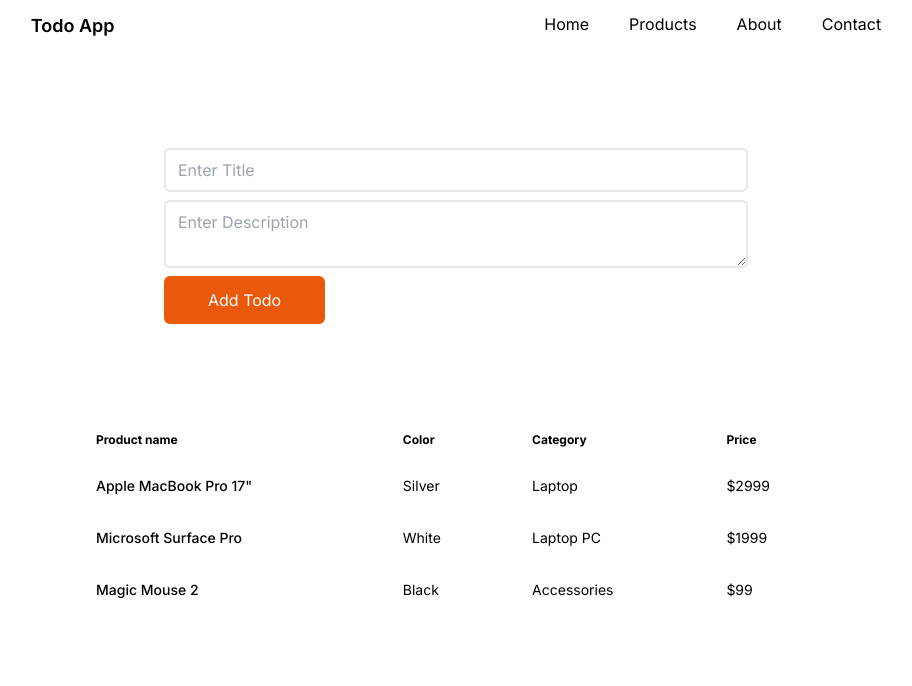
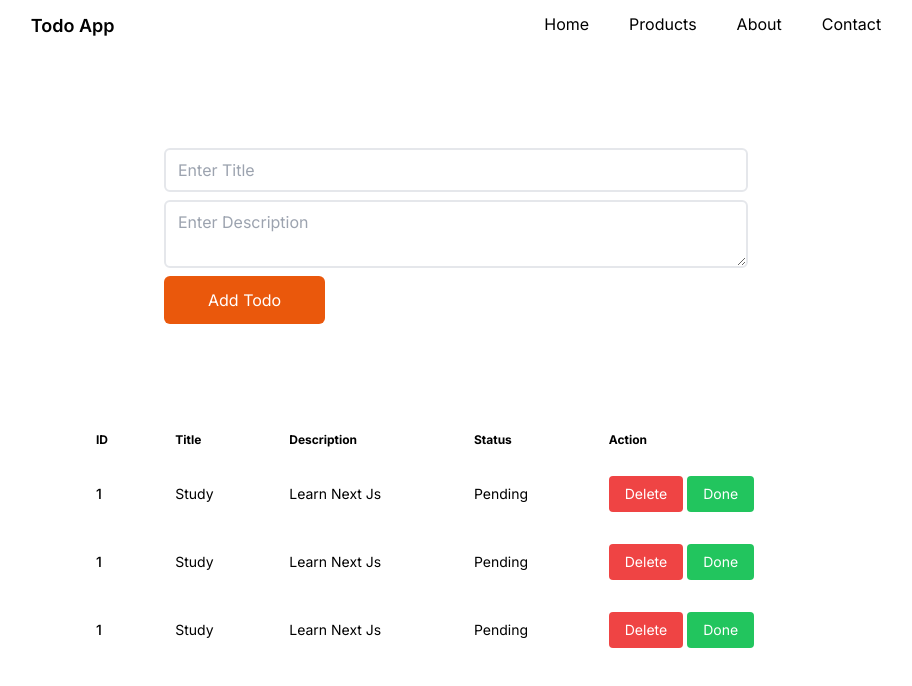
Before and after one commit to rahathasanDev/Todo-Next-App, a Next.js app: page / in a window 1280 px wide. Shown: the top 686 px of the page, without its empty margins (184-1096 px from the left). Built offline with nearby package versions, Linux system fonts and the light colour scheme.

Commit message:
Todo section Done

```diff
--- /dev/null
+++ b/app/Components/Todo.jsx
@@ -0,0 +1,26 @@
+import React from 'react';
+
+const Todo = () => {
+  return (
+    <tr className="">
+      <th scope="row" className="px-6 py-4 font-medium">
+        1
+      </th>
+      <td className="px-6 py-4">
+        Study
+      </td>
+      <td className="px-6 py-4">
+        Learn Next Js
+      </td>
+      <td className="px-6 py-4">
+        Pending
+      </td>
+      <td className="px-6 py-4 flex gap-1 ">
+        <button className='py-2 px-4 bg-red-500 text-white rounded'>Delete</button>
+        <button className='py-2 px-4 bg-green-500 text-white rounded '>Done</button>
+      </td>
+    </tr>
+  );
+};
+
+export default Todo;
--- a/app/page.js
+++ b/app/page.js
@@ -1,3 +1,5 @@
+import Todo from "./Components/Todo";
+
 export default function Home() {
   return (
     <>
@@ -6,68 +8,32 @@ export default function Home() {
         <textarea name="description" placeholder="Enter Description" className="px-3 py-2 border-2 w-full rounded-md"></textarea>
         <button type="submit" className="bg-orange-600 text-white py-3 px-11 rounded-md">Add Todo</button>
       </form>
-{/* table from flowbite */}
+      {/* table from flowbite */}
       <div className="relative overflow-x-auto mt-24 w-[60%] mx-auto">
         <table className="w-full text-sm text-left rtl:text-right">
           <thead className="text-xs ">
             <tr>
               <th scope="col" className="px-6 py-3">
-                Product name
+                ID
               </th>
               <th scope="col" className="px-6 py-3">
-                Color
+                Title
               </th>
               <th scope="col" className="px-6 py-3">
-                Category
+                Description
               </th>
               <th scope="col" className="px-6 py-3">
-                Price
+                Status
+              </th>
+              <th scope="col" className="px-6 py-3">
+                Action
               </th>
             </tr>
           </thead>
           <tbody>
-            <tr className="">
-              <th scope="row" className="px-6 py-4 font-medium">
-                Apple MacBook Pro 17"
-              </th>
-              <td className="px-6 py-4">
-                Silver
-              </td>
-              <td className="px-6 py-4">
-                Laptop
-              </td>
-              <td className="px-6 py-4">
-                $2999
-              </td>
-            </tr>
-            <tr className="">
-              <th scope="row" className="px-6 py-4 font-medium whitespace-nowrap ">
-                Microsoft Surface Pro
-              </th>
-              <td className="px-6 py-4">
-                White
-              </td>
-              <td className="px-6 py-4">
-                Laptop PC
-              </td>
-              <td className="px-6 py-4">
-                $1999
-              </td>
-            </tr>
-            <tr className="">
-              <th scope="row" className="px-6 py-4 font-medium">
-                Magic Mouse 2
-              </th>
-              <td className="px-6 py-4">
-                Black
-              </td>
-              <td className="px-6 py-4">
-                Accessories
-              </td>
-              <td className="px-6 py-4">
-                $99
-              </td>
-            </tr>
+            <Todo></Todo>
+            <Todo></Todo>
+            <Todo></Todo>
           </tbody>
         </table>
       </div>
```
